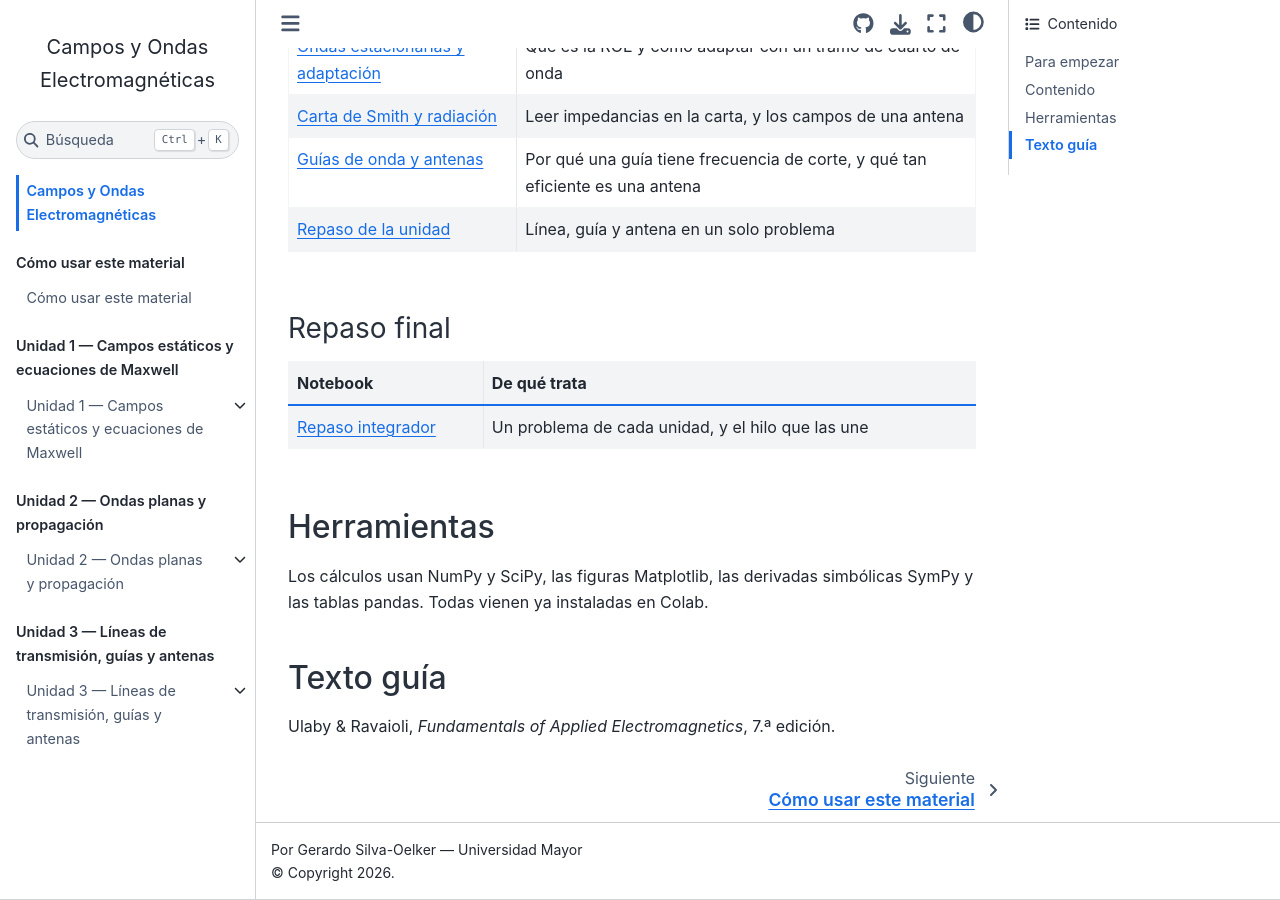
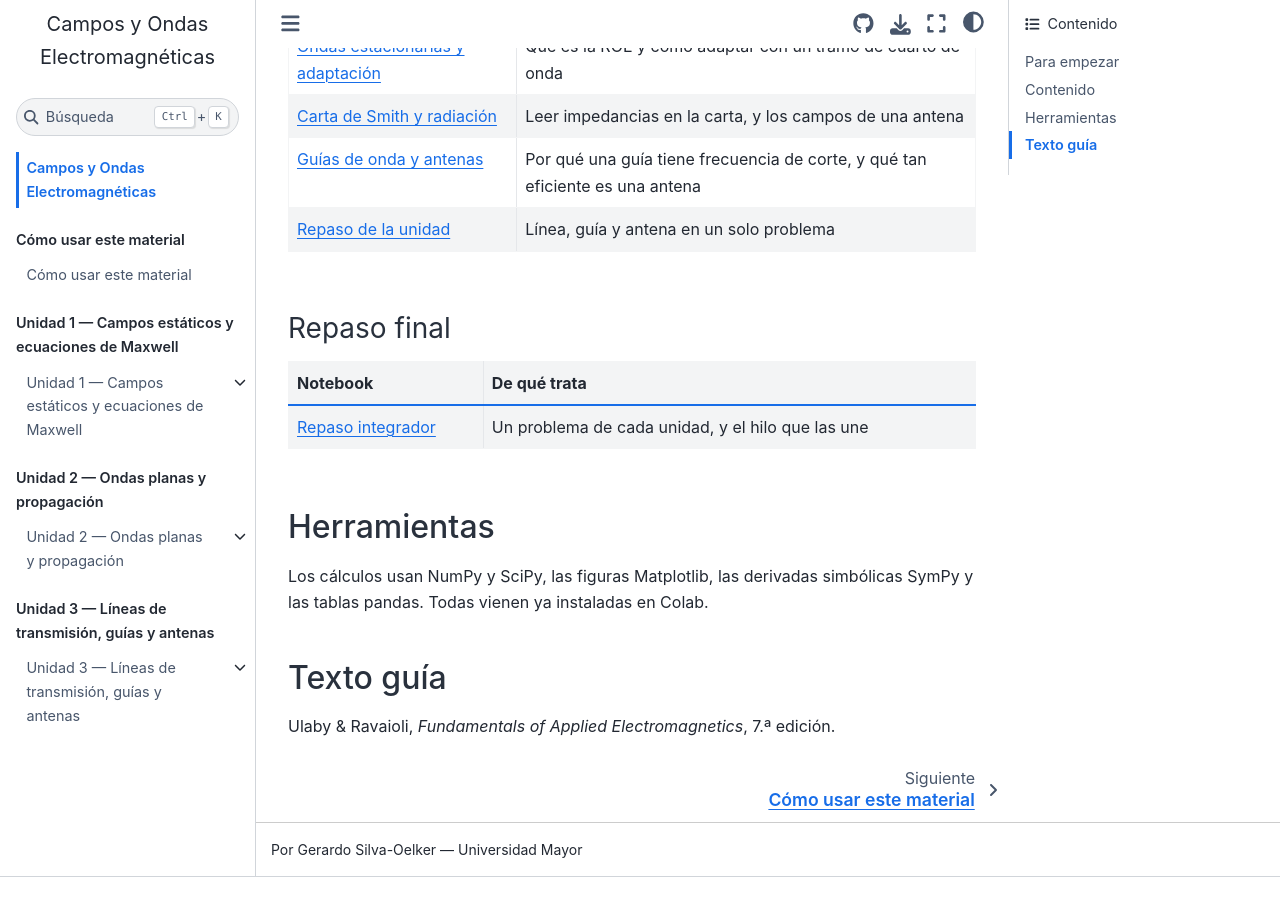
Before and after one commit to gsilvaoelker/campos_ondas_electromagneticas, a Jupyter Book: the page built from intro.md, in a window 1280 px wide and 900 px high, scrolled down 1926 px. Built offline with Jupyter Book 1.0.4 settings and Sphinx 7.4.7 and the Sphinx Book theme 1.1.4, drawn with Linux system fonts in a browser that asks for light colours; pages that are not in the unit, such as notebooks, are missing from menus; after the commit the page ends 2803 px from its top, so only the background shows below that.

Commit message:
Quita el año del pie de página para que el sitio no envejezca
El footer mostraba «© Copyright 2026», lo que obligaría a actualizarlo cada
año y contradice el criterio de mantener el material genérico entre semestres.

Co-Authored-By: Claude Opus 5 <noreply@anthropic.com>

```diff
--- a/_config.yml
+++ b/_config.yml
@@ -3,7 +3,6 @@
 
 title: Campos y Ondas Electromagnéticas
 author: Gerardo Silva-Oelker — Universidad Mayor
-copyright: "2026"
 only_build_toc_files: true
 
 execute:
@@ -38,7 +37,7 @@ html:
 sphinx:
   config:
     language: es
-    html_show_copyright: true
+    html_show_copyright: false
     mathjax3_config:
       tex:
         macros:
```
